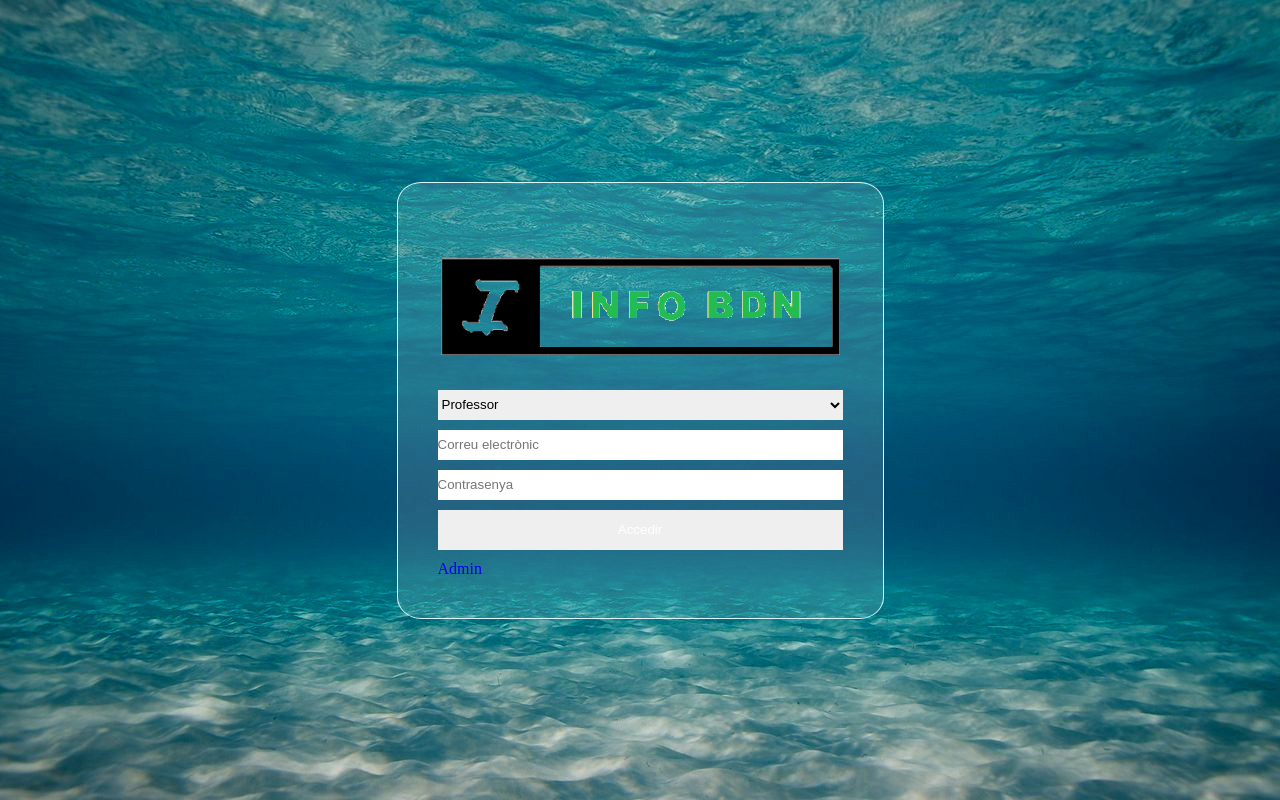
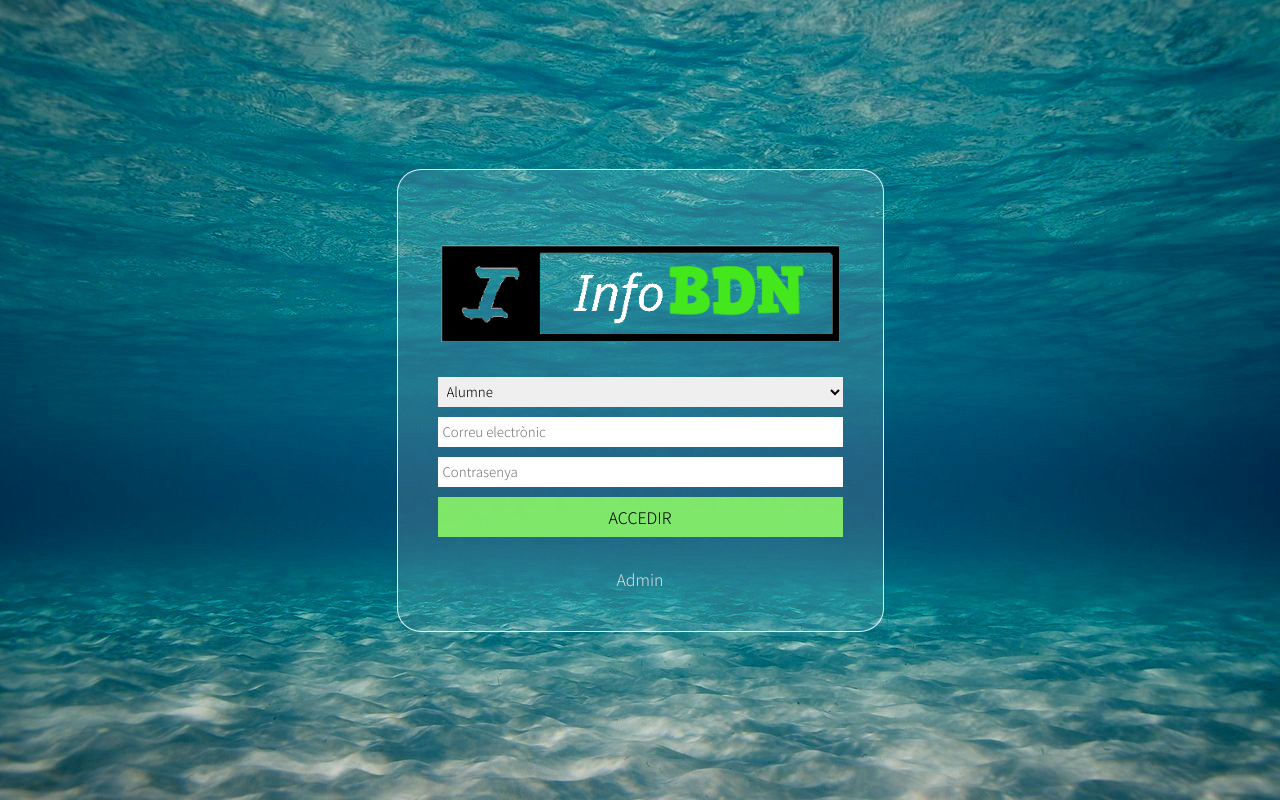
Before and after one commit to guillemfont/infobdn, a PHP site: page / in a window 1280 px wide. Run offline with PHP 8.4, Linux system fonts and the light colour scheme.

Commit message:
pàgina login

```diff
--- a/css/style.css
+++ b/css/style.css
@@ -2,6 +2,7 @@
     box-sizing: border-box;
     padding: 0;
     margin: 0;
+    font-family: 'Noto Sans JP', sans-serif;
 }
 
 body {
@@ -31,7 +32,8 @@ form {
     background-color: rgba(235, 236, 236, 0.137);
 }
 
-form div {
+form p {
+    margin-top: 20px;
     display: flex;
     justify-content: center;
 }
@@ -40,14 +42,16 @@ form input, select{
     margin-bottom: 10px;
     height: 30px;
     border: none;
+    padding: 5px;
 }
 
 #buto {
-    /* background-color: rgba(60, 255, 1, 0.445); */
+    background-color: rgba(145, 255, 102, 0.842);
     height: 40px;
-    color: white;
+    font-size: 16px;
 }
 
 form a, a:link, a:visited, a:active {
     text-decoration:none;
+    color: rgb(223, 221, 221);
 }
--- a/db.php
+++ b/db.php
@@ -1,7 +1,3 @@
 <?php
-
     $connexio = mysqli_connect("localhost", "root", "", "infobdn");
-
-
-
 ?>
--- a/index.php
+++ b/index.php
@@ -5,7 +5,14 @@
     <meta http-equiv="X-UA-Compatible" content="IE=edge">
     <meta name="viewport" content="width=device-width, initial-scale=1.0">
     <title>Info BDN</title>
+
+    <!-- Enllaç al document CSS  -->
     <link rel="stylesheet" href="css/style.css">
+
+    <!-- Enllaç a les tipografies  -->
+    <link rel="preconnect" href="https://fonts.googleapis.com">
+    <link rel="preconnect" href="https://fonts.gstatic.com" crossorigin>
+    <link href="https://fonts.googleapis.com/css2?family=Noto+Sans+JP:wght@300&display=swap" rel="stylesheet">
 </head>
 <body background="img/fondo.jpg">
 
@@ -19,14 +26,14 @@
             <img src="img/logo.png" alt="LOGO INFOBDN" srcset="">
 
              <select name="rang" id="rang">
+                 <option value="alumne" required>Alumne</option>
                 <option value="professor">Professor</option>
-                <option value="alumne">Alumne</option>
             </select>
 
             <input type="text" name="email" id="email" placeholder= "Correu electrònic" required>
             <input type="password" name="contrasenya" id="contrasenya" placeholder = "Contrasenya" required>
 
-            <input id="buto" type="submit" value="Accedir">
+            <input id="buto" type="submit" value="ACCEDIR">
 
             <p><a href="admin/log-admin.php" class="blanc">Admin</a></p>
 
```
Also changed, not shown: prueba.html (deleted, +0 -12 lines), vali.txt (deleted, +0 -46 lines), img/logo-old.png (added), img/logo.png, 1 other file.
